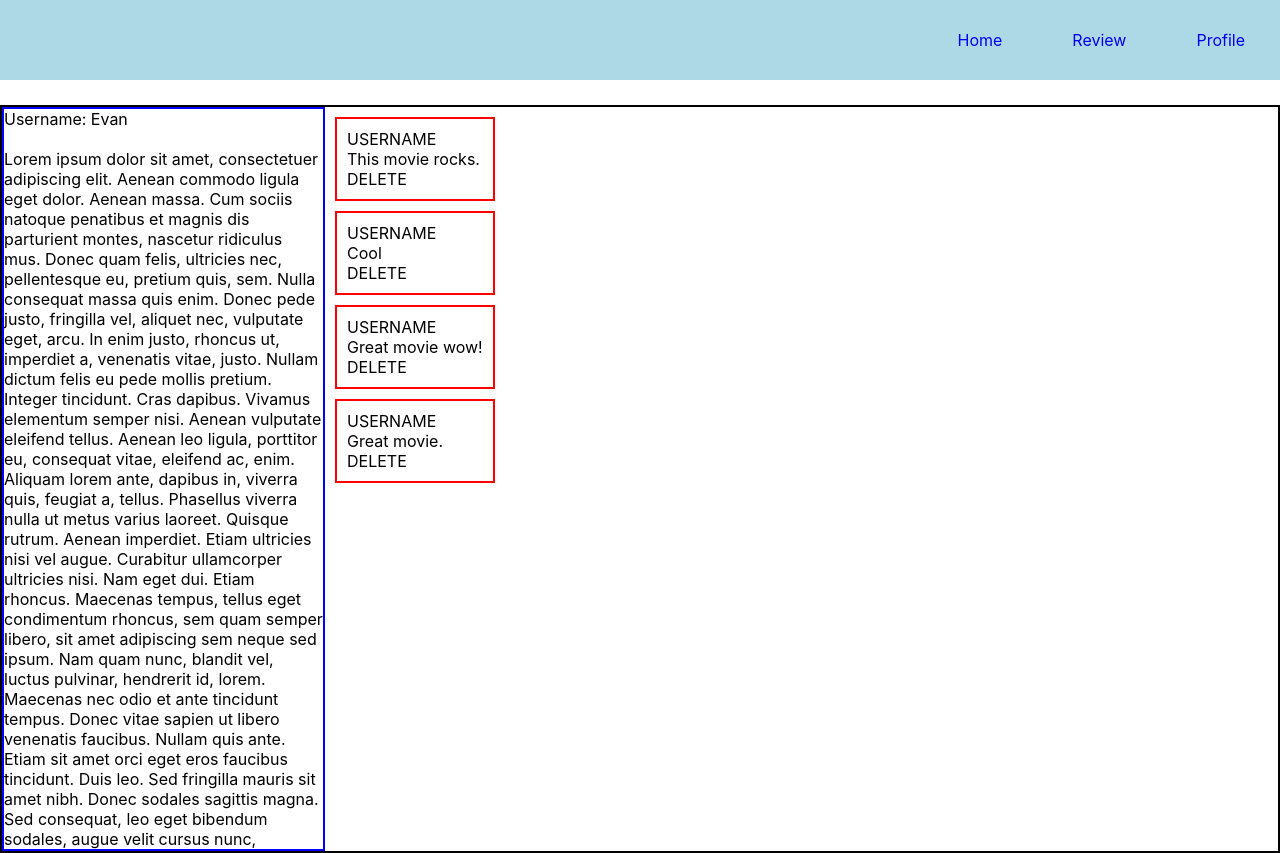
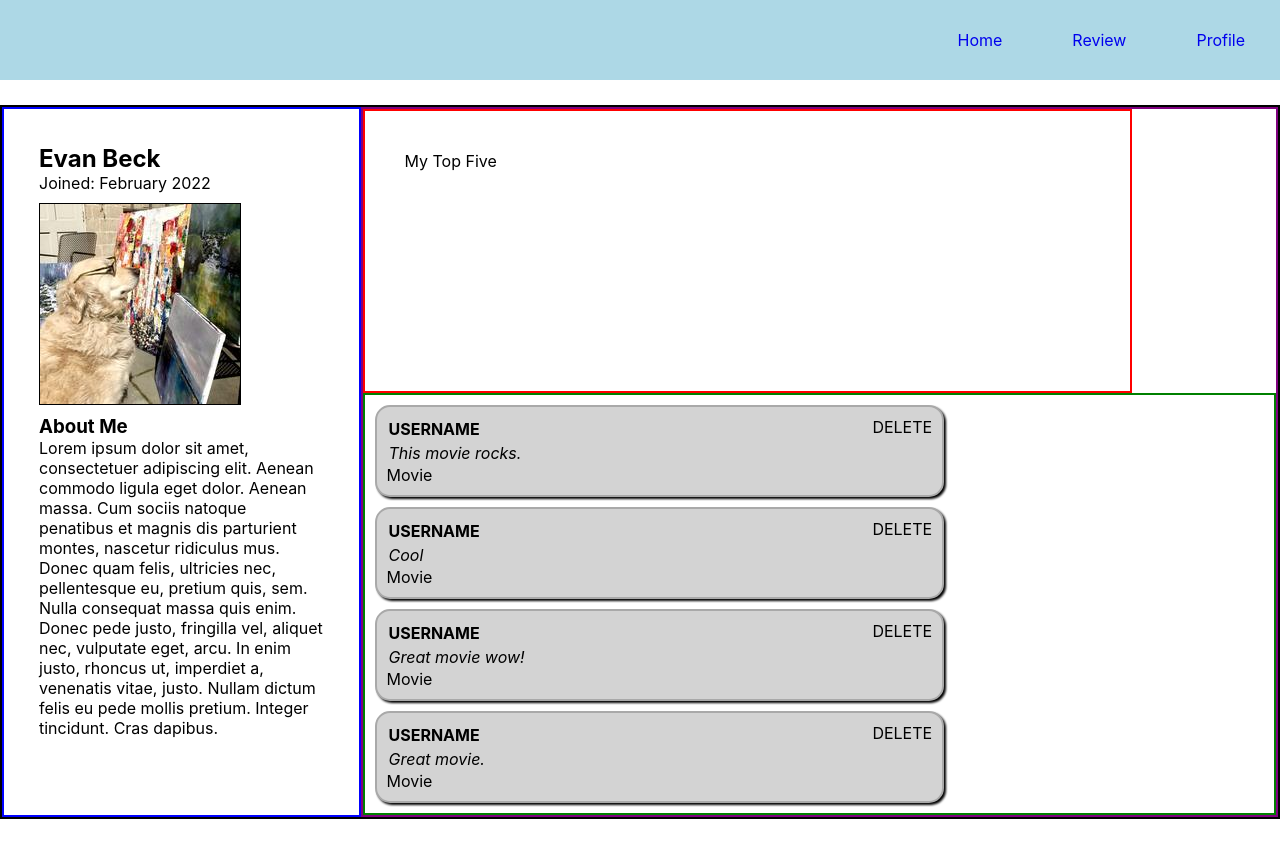
Before and after one commit to evandbeck/movie-reviews, a React (Create React App) app: page /profile in a window 1280 px wide. After the commit the page ends 819 px from the top, so only its background shows below. Built offline with nearby package versions, Linux system fonts and the light colour scheme; data requests are answered from the project's data file.

Commit message:
profile stylized

```diff
--- a/src/App.css
+++ b/src/App.css
@@ -190,12 +190,59 @@ li {
 .profile-information {
   width: 25%;
   border: 2px solid blue;
+  padding: 25px;
+}
+
+.profile-details {
+  margin: 10px;
+}
+
+.profile-picture {
+  width: 200px;
+  height: 200px;
+  margin: 10px;
+  border: 1px solid black;
+}
+
+.content-container {
+  border: 2px solid purple;
+  width: 75%;
+}
+
+.favorites-container {
+  border: 2px solid red;
+  padding: 40px;
+  width: 75%;
+  height: 200px;
+}
+
+.comments-container {
+  border: 2px solid green;
 }
 
 /* COMMENTS */
 
 .comment-card {
-  border: 2px solid red;
+  display: flex;
+  background-color: rgb(211,211,211);
+  border: 2px solid rgb(169,169,169);
+  border-radius: 15px;
+  filter: drop-shadow(2px 2px 1px black);
   margin: 10px;
   padding: 10px;
+  width: 60%;
 }
+
+.comment-username {
+  padding: 2px;
+}
+
+.comment-content {
+  font-style: italic;
+  padding: 2px;
+}
+
+.comment-delete {
+  margin-left: auto;
+  margin-right: 0;
+}
--- a/src/components/CommentCard.js
+++ b/src/components/CommentCard.js
@@ -7,9 +7,14 @@ function CommentCard({ id, comment, handleDeleteComment }) {
 
   return (
     <div className="comment-card">
-      <p>USERNAME</p>
-      <p>{comment}</p>
-      <p onClick={handleDelete}>DELETE</p>
+      <div>
+        <h4 className="comment-username">USERNAME</h4>
+        <p className="comment-content">{comment}</p>
+        <p className="comment-movie">Movie</p>
+      </div>
+      <div className="comment-delete">
+        <p onClick={handleDelete}>DELETE</p>
+      </div>
     </div>
   );
 }
--- a/src/components/ProfileContainer.js
+++ b/src/components/ProfileContainer.js
@@ -10,18 +10,25 @@ function ProfileContainer({ comments, handleDeleteComment }) {
   return (
     <div className="profile-container">
       <div className="profile-information">{/* User Information */}
-        {/* <form>
-          <label>Username: </label>
-          <input type="text" value={userName} onChange={handleUserInput}></input>
-        </form> */}
-        <p>Username: Evan</p>
-        <div>
-          <img></img>
+        <div className="profile-details">
+          <h2>Evan Beck</h2>
+          <p>Joined: February 2022</p>
         </div>
-        <p>Lorem ipsum dolor sit amet, consectetuer adipiscing elit. Aenean commodo ligula eget dolor. Aenean massa. Cum sociis natoque penatibus et magnis dis parturient montes, nascetur ridiculus mus. Donec quam felis, ultricies nec, pellentesque eu, pretium quis, sem. Nulla consequat massa quis enim. Donec pede justo, fringilla vel, aliquet nec, vulputate eget, arcu. In enim justo, rhoncus ut, imperdiet a, venenatis vitae, justo. Nullam dictum felis eu pede mollis pretium. Integer tincidunt. Cras dapibus. Vivamus elementum semper nisi. Aenean vulputate eleifend tellus. Aenean leo ligula, porttitor eu, consequat vitae, eleifend ac, enim. Aliquam lorem ante, dapibus in, viverra quis, feugiat a, tellus. Phasellus viverra nulla ut metus varius laoreet. Quisque rutrum. Aenean imperdiet. Etiam ultricies nisi vel augue. Curabitur ullamcorper ultricies nisi. Nam eget dui. Etiam rhoncus. Maecenas tempus, tellus eget condimentum rhoncus, sem quam semper libero, sit amet adipiscing sem neque sed ipsum. Nam quam nunc, blandit vel, luctus pulvinar, hendrerit id, lorem. Maecenas nec odio et ante tincidunt tempus. Donec vitae sapien ut libero venenatis faucibus. Nullam quis ante. Etiam sit amet orci eget eros faucibus tincidunt. Duis leo. Sed fringilla mauris sit amet nibh. Donec sodales sagittis magna. Sed consequat, leo eget bibendum sodales, augue velit cursus nunc,</p>
+        <div className="profile-picture">
+          <img src="./dogcritic.jpeg"></img>
+        </div>
+        <div className="profile-details">
+          <h3>About Me</h3>
+          <p>Lorem ipsum dolor sit amet, consectetuer adipiscing elit. Aenean commodo ligula eget dolor. Aenean massa. Cum sociis natoque penatibus et magnis dis parturient montes, nascetur ridiculus mus. Donec quam felis, ultricies nec, pellentesque eu, pretium quis, sem. Nulla consequat massa quis enim. Donec pede justo, fringilla vel, aliquet nec, vulputate eget, arcu. In enim justo, rhoncus ut, imperdiet a, venenatis vitae, justo. Nullam dictum felis eu pede mollis pretium. Integer tincidunt. Cras dapibus.</p>
+        </div>
       </div>
-      <div className="profile-comments">
-        {commentList}
+      <div className="content-container">
+        <div className="favorites-container">
+          <p>My Top Five</p>
+        </div>
+        <div className="comments-container">
+          {commentList}
+        </div>
       </div>
     </div>
   );
```
Also changed, not shown: public/dogcritic.jpeg (added), 1 other file (tests, documents, lock files or other folders).
